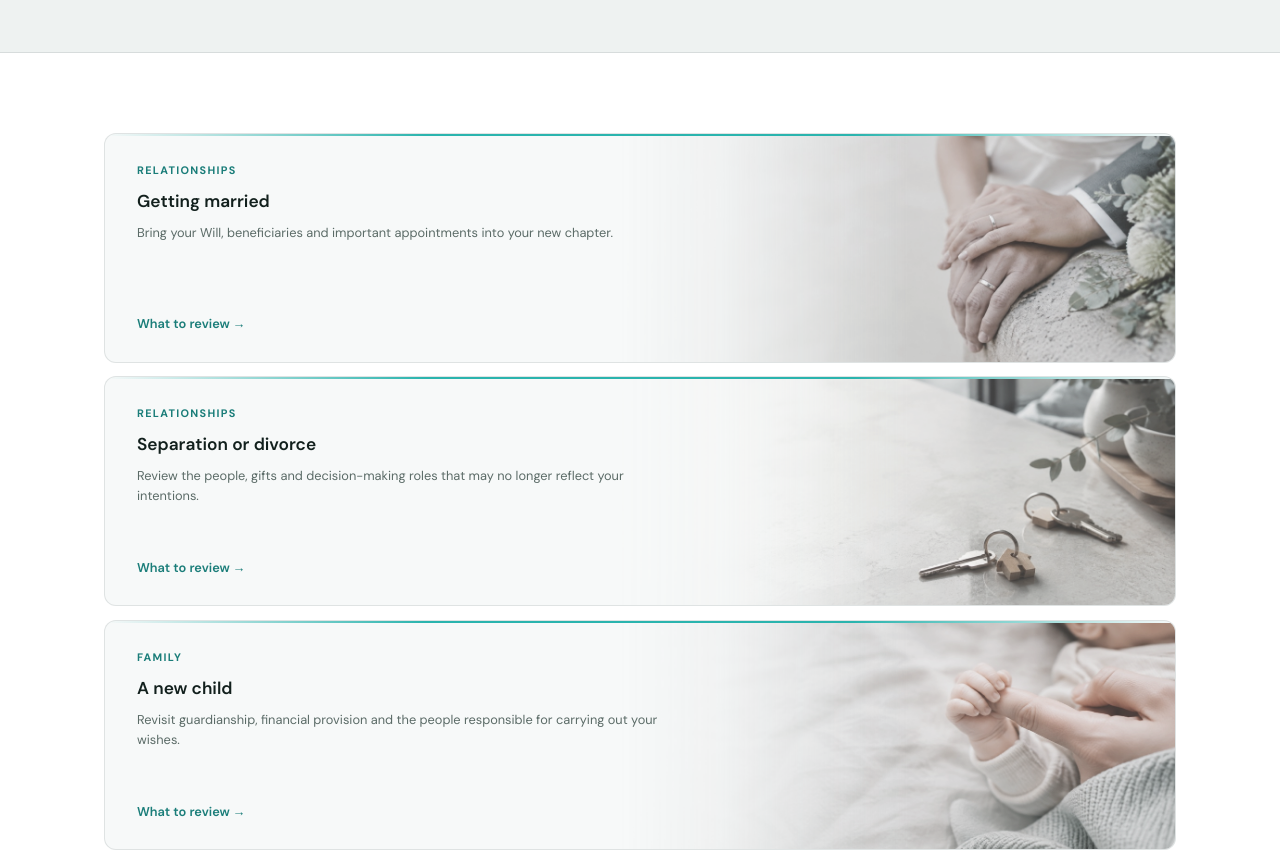
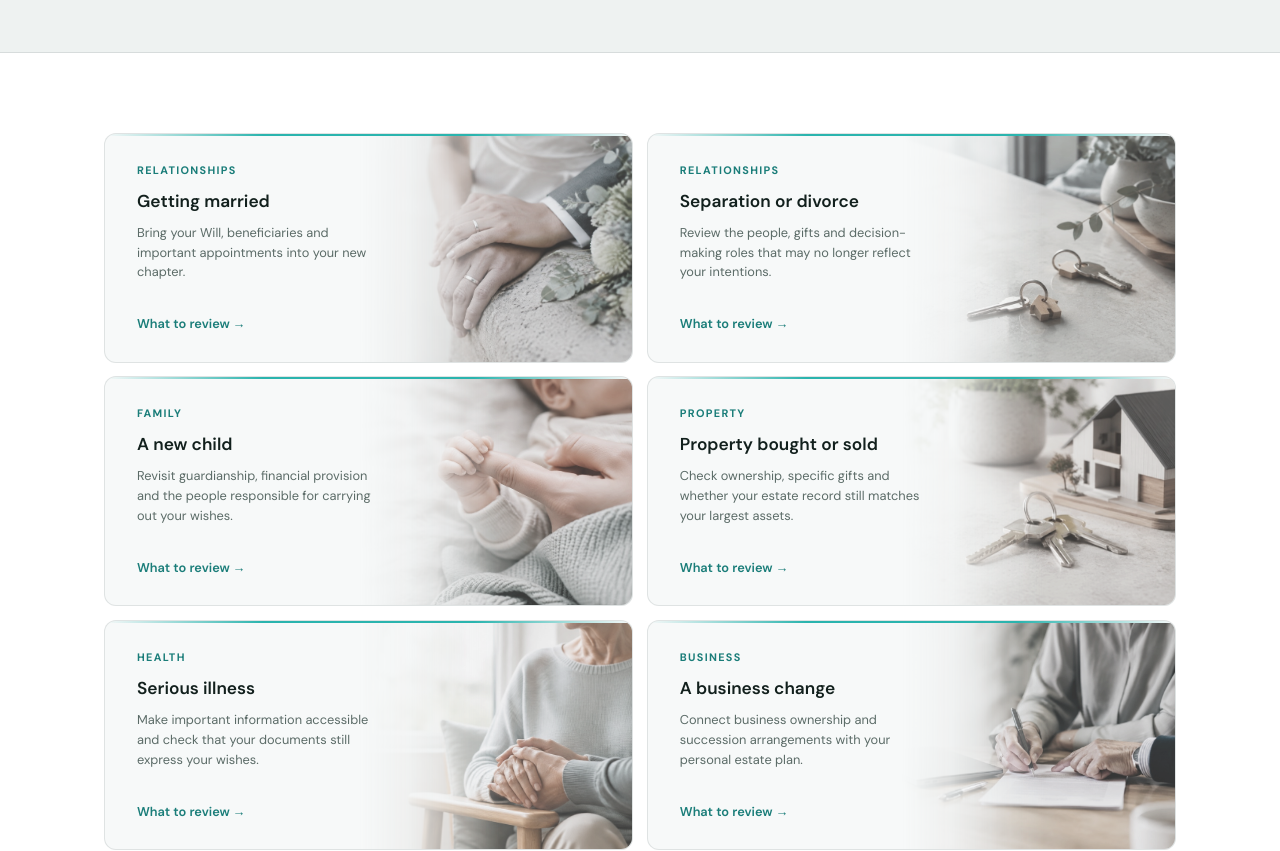
Before and after one commit to azzalee01/heirloomlife, a Next.js app: page /life-changes in a window 1280 px wide. Shown: the part 480-1331 px from the top of the page. Built offline with nearby package versions, Linux system fonts and the light colour scheme.

Commit message:
Use two-column life changes grid

```diff
--- a/app/(marketing)/life-changes/page.tsx
+++ b/app/(marketing)/life-changes/page.tsx
@@ -23,7 +23,7 @@
 
       <section style={{ paddingBlock: '5rem', background: '#fff' }}>
         <div className="md:px-10" style={W}>
-          <div style={{ display: 'grid', gridTemplateColumns: '1fr', gap: '.85rem' }}>
+          <div className="grid grid-cols-1 md:grid-cols-2" style={{ gap: '.85rem' }}>
             {LIFE_CHANGES.map((event) => (
               <Link key={event.slug} href={`/life-changes/${event.slug}`} style={{ position: 'relative', overflow: 'hidden', display: 'flex', minHeight: 230, flexDirection: 'column', justifyContent: 'space-between', padding: '1.75rem 2rem', border: '1px solid var(--mkt-line)', borderRadius: 12, background: 'var(--mkt-surface)', color: 'inherit', textDecoration: 'none' }}>
                 <span aria-hidden="true" style={{ position: 'absolute', top: 0, left: 0, right: 0, height: 2, background: 'linear-gradient(90deg, transparent, var(--teal) 30%, var(--teal) 70%, transparent)', pointerEvents: 'none' }} />
```
